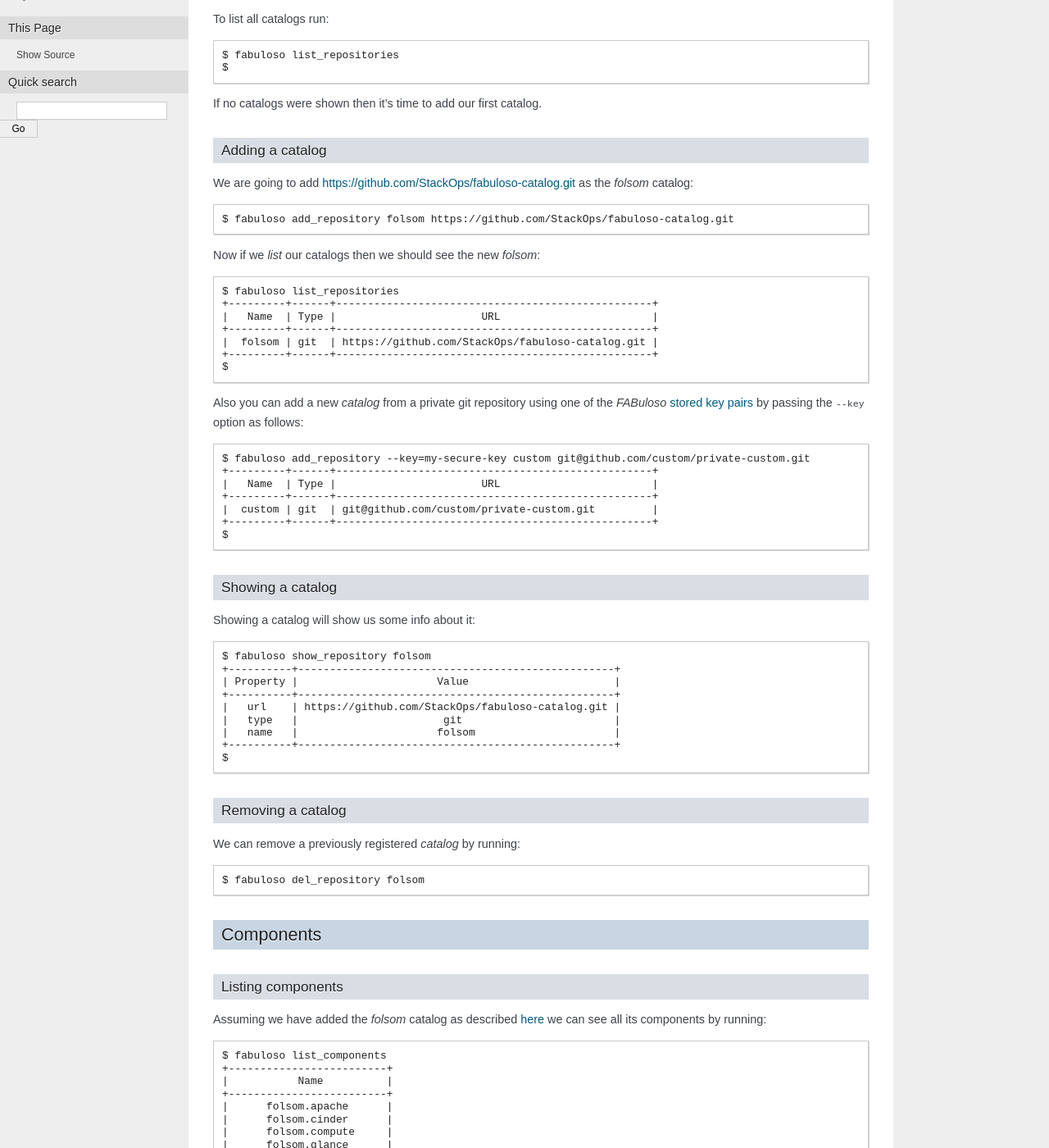
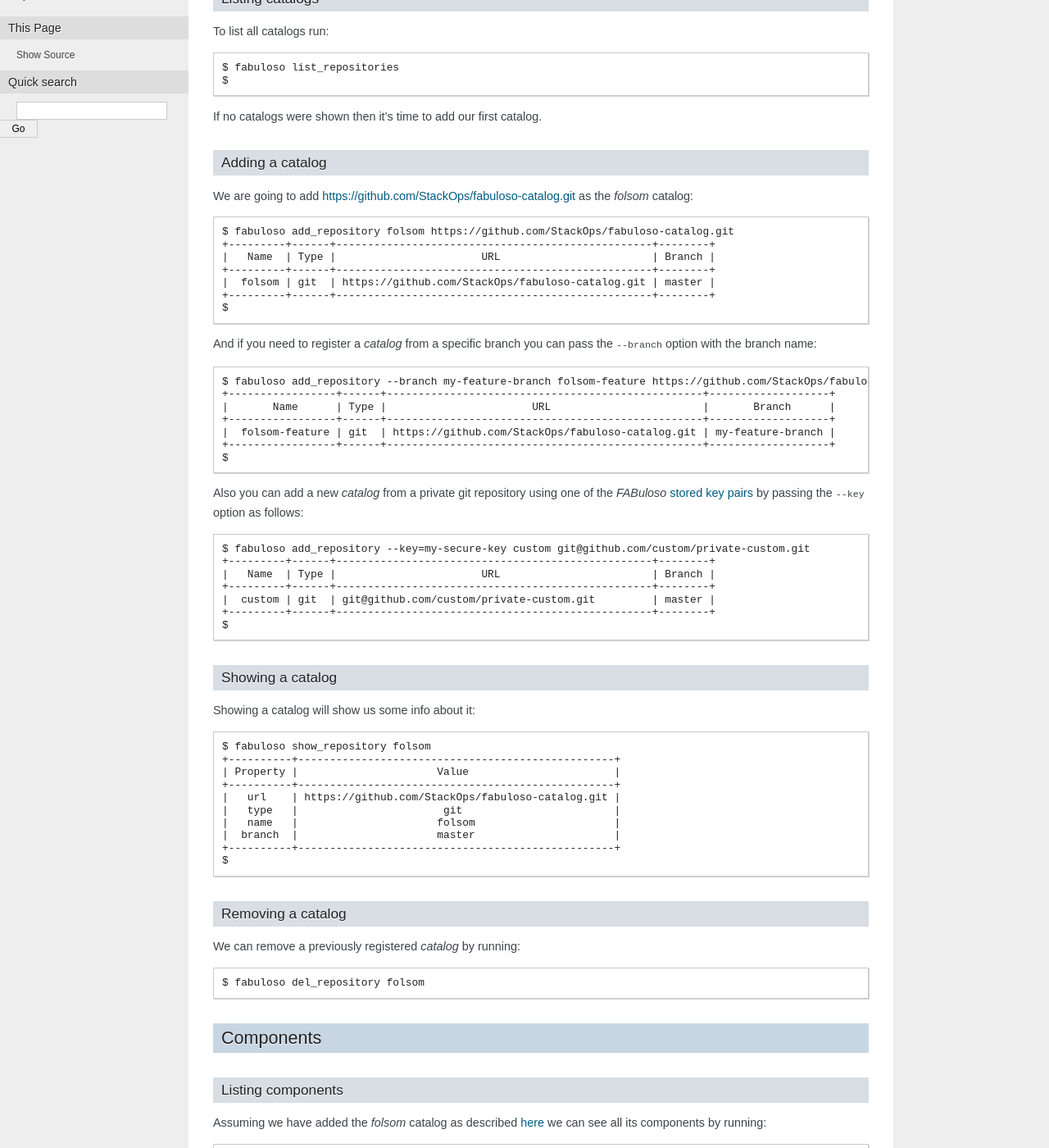
Before and after one commit to StackOps/fabuloso, a Sphinx documentation site: the page built from docs/source/cli.rst, in a window 1280 px wide and 1400 px high, scrolled down 762 px. Shown: the whole window at 82% size. Built offline with Sphinx 7.4.7, drawn with Linux system fonts in a browser that asks for light colours.

Commit message:
Added support to register a catalog from a custom git branch

```diff
--- a/docs/source/cli.rst
+++ b/docs/source/cli.rst
@@ -14,6 +14,7 @@
         fabuloso [--debug] list_repositories
         fabuloso [--debug] show_repository <name>
         fabuloso [--debug] add_repository [--key=<key>]
+                                          [--branch=<branch>]
                                           <name> <url>
         fabuloso [--debug] del_repository <name>
         fabuloso [--debug] list_components [<name>]
@@ -56,25 +57,31 @@
 We are going to add `<https://github.com/StackOps/fabuloso-catalog.git>`_  as the *folsom* catalog::
 
     $ fabuloso add_repository folsom https://github.com/StackOps/fabuloso-catalog.git
+    +---------+------+--------------------------------------------------+--------+
+    |   Name  | Type |                       URL                        | Branch |
+    +---------+------+--------------------------------------------------+--------+
+    |  folsom | git  | https://github.com/StackOps/fabuloso-catalog.git | master |
+    +---------+------+--------------------------------------------------+--------+
+    $
 
-Now if we *list* our catalogs then we should see the new *folsom*::
+And if you need to register a *catalog* from a specific branch you can pass the ``--branch`` option with the branch name::
 
-    $ fabuloso list_repositories
-    +---------+------+--------------------------------------------------+
-    |   Name  | Type |                       URL                        |
-    +---------+------+--------------------------------------------------+
-    |  folsom | git  | https://github.com/StackOps/fabuloso-catalog.git |
-    +---------+------+--------------------------------------------------+
+    $ fabuloso add_repository --branch my-feature-branch folsom-feature https://github.com/StackOps/fabuloso-catalog.git
+    +-----------------+------+--------------------------------------------------+-------------------+
+    |       Name      | Type |                       URL                        |       Branch      |
+    +-----------------+------+--------------------------------------------------+-------------------+
+    |  folsom-feature | git  | https://github.com/StackOps/fabuloso-catalog.git | my-feature-branch |
+    +-----------------+------+--------------------------------------------------+-------------------+
     $
 
 Also you can add a new *catalog* from a private git repository using one of the *FABuloso* :ref:`stored key pairs <key_pairs>` by passing the ``--key`` option as follows::
 
     $ fabuloso add_repository --key=my-secure-key custom git@github.com/custom/private-custom.git
-    +---------+------+--------------------------------------------------+
-    |   Name  | Type |                       URL                        |
-    +---------+------+--------------------------------------------------+
-    |  custom | git  | git@github.com/custom/private-custom.git         |
-    +---------+------+--------------------------------------------------+
+    +---------+------+--------------------------------------------------+--------+
+    |   Name  | Type |                       URL                        | Branch |
+    +---------+------+--------------------------------------------------+--------+
+    |  custom | git  | git@github.com/custom/private-custom.git         | master |
+    +---------+------+--------------------------------------------------+--------+
     $
 
 Showing a catalog
@@ -89,6 +96,7 @@
     |   url    | https://github.com/StackOps/fabuloso-catalog.git |
     |   type   |                       git                        |
     |   name   |                      folsom                      |
+    |  branch  |                      master                      |
     +----------+--------------------------------------------------+
     $
 
```
Also changed, not shown: 4 other files.
